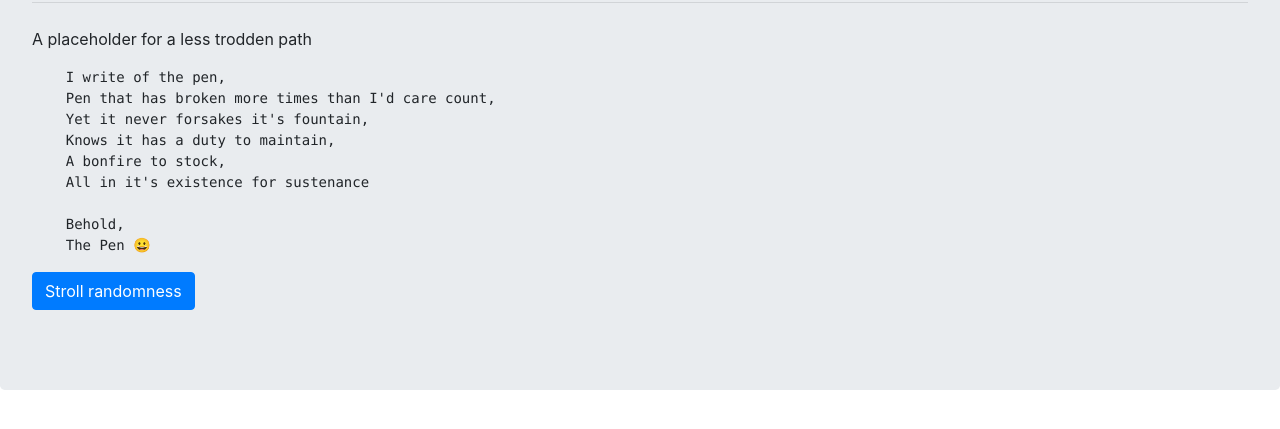
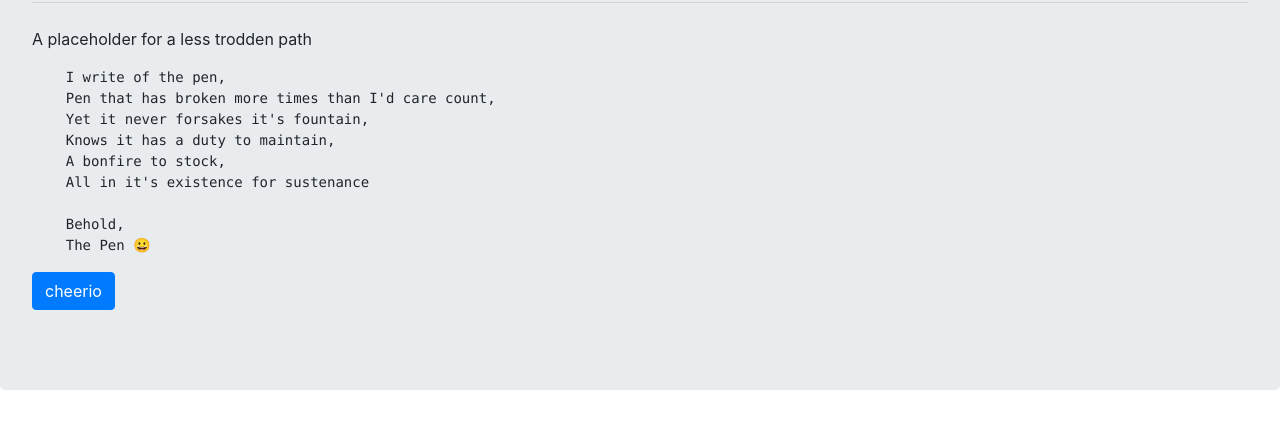
Before and after one commit to denisclass/facepalm, a plain HTML site: page index.html in a window 1280 px wide. Shown: the part 153-582 px from the top of the page. Drawn offline with nearby package versions, Linux system fonts and the light colour scheme.

Commit message:
Update index.html

```diff
--- a/index.html
+++ b/index.html
@@ -39,7 +39,7 @@
     The Pen 😀</pre>
 
   <p class="lead">
-    <a class="btn btn-primary" href="https://www.thefactsite.com/1000-interesting-facts/" target="_blank" rel="noopener noreferrer" role="button">Stroll randomness</a>
+    <a class="btn btn-primary" href="https://www.thefactsite.com/1000-interesting-facts/" target="_blank" rel="noopener noreferrer" role="button">cheerio</a>
   </p>
 </div>
 
```
